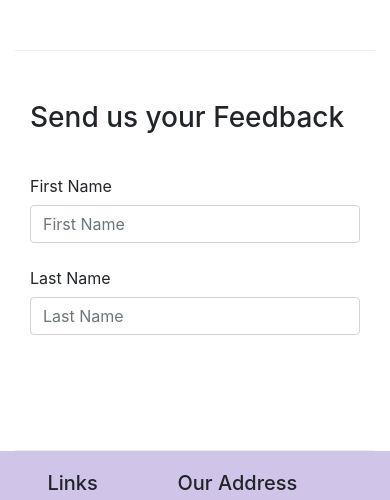
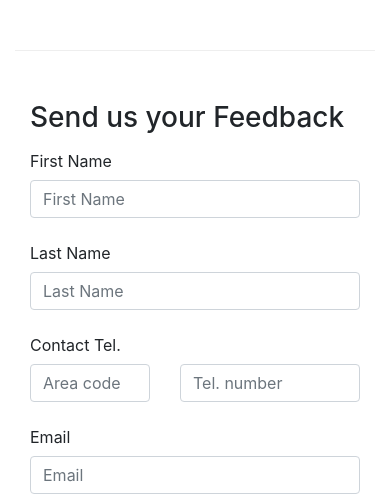
Before and after one commit to alexandercapeta/restaurant, a website: page contactus.html in a window 390 px wide. Shown: the part 910-1410 px from the top of the page. Drawn offline with nearby package versions, Linux system fonts and the light colour scheme.

Commit message:
Adding form fields for the users telephone number and email

```diff
--- a/contactus.html
+++ b/contactus.html
@@ -114,6 +114,21 @@
                           <input type="text" class="form-control" id="lastname" name="lastname" placeholder="Last Name">
                       </div>
                   </div>
+                  <div class="form-group row">
+                        <label for="telnum" class="col-12 col-md-2 col-form-label">Contact Tel.</label>
+                        <div class="col-5 col-md-3">
+                            <input type="tel" class="form-control" id="areacode" name="areacode" placeholder="Area code">
+                        </div>
+                        <div class="col-7 col-md-7">
+                            <input type="tel" class="form-control" id="telnum" name="telnum" placeholder="Tel. number">
+                        </div>
+                    </div>
+                    <div class="form-group row">
+                        <label for="emailid" class="col-md-2 col-form-label">Email</label>
+                        <div class="col-md-10">
+                            <input type="email" class="form-control" id="emailid" name="emailid" placeholder="Email">
+                        </div>
+                    </div>
               </form>
             </div>
              <div class="col-12 col-md">
```
